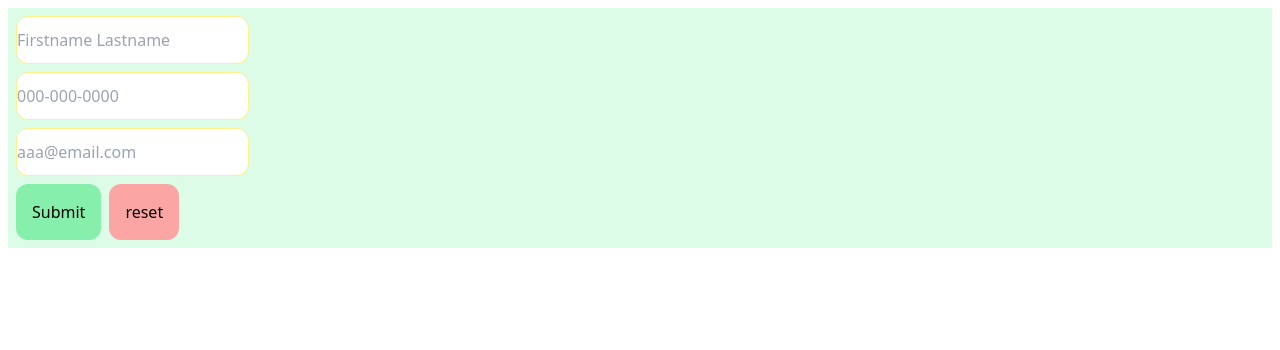
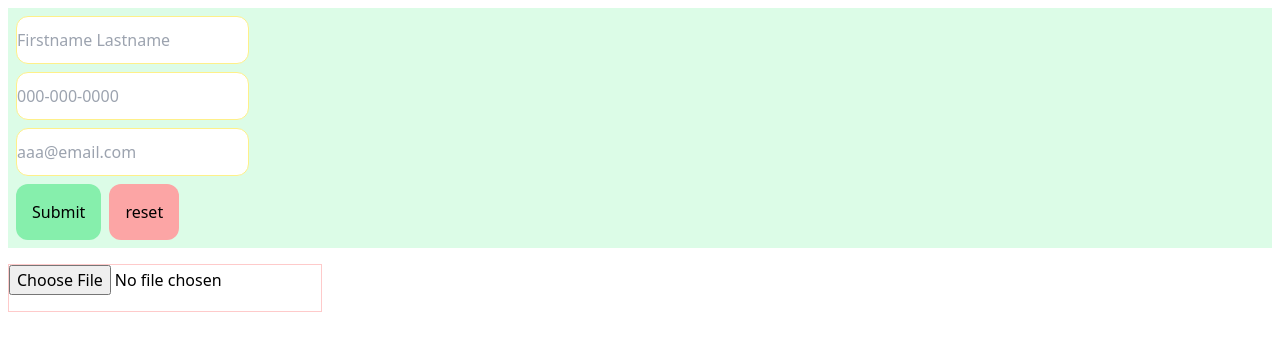
Before and after one commit to soAcademy/workshop-state-and-event, a React (Create React App) app: page / in a window 1280 px wide. Shown: the top 350 px of the page. Built offline with nearby package versions, Linux system fonts and the light colour scheme.

Commit message:
feat:attaching file Event8

```diff
--- a/src/App.js
+++ b/src/App.js
@@ -5,7 +5,7 @@ import Event4 from "./Events/Event4";
 import Event5 from "./Events/Event5";
 import Event6 from "./Events/Event6";
 import Event7 from "./Events/Event7";
-// import Event8 from "./EventsAnswer/Event8";
+import Event8 from "./Events/Event8";
 
 // import State1 from "./StatesAnswer/State1";
 // import State2 from "./StatesAnswer/State2";
@@ -37,7 +37,7 @@ const App = () => {
       {/* <Event5 /> */}
       {/* <Event6 /> */}
       <Event7 />
-      {/* <Event8 /> */}
+      <Event8 />
 
       {/* <State1 /> */}
       {/* <State2 /> */}
--- a/src/Events/Event7.js
+++ b/src/Events/Event7.js
@@ -4,9 +4,9 @@ const Event7 = () => {
   const submitData = (e) => {
     e.preventDefault(); // ใช้เพื่อป้องกันการ refresh หน้า ตอนกด submit
     const data = {
-      name: e.target[0].value,
-      tel: e.target[1].value,
-      email: e.target[2].value
+      name: e.target['name'].value,
+      tel: e.target['tel'].value,
+      email: e.target['email'].value
     }
     console.log(data);
   };
--- /dev/null
+++ b/src/Events/Event8.js
@@ -0,0 +1,24 @@
+import React from "react";
+
+const Event8 = () => {
+  const submitData = (e) => {
+    e.preventDefault();
+
+    console.log(e.target.value);
+  };
+
+  return (
+      <div>
+        <input
+          className="h-12 border border-red-200 m-2"
+          id="image"
+          type="file"
+          accept="image/png, image/jpeg"
+          onChange={submitData}
+        />
+      </div>
+
+  );
+};
+
+export default Event8;
```
